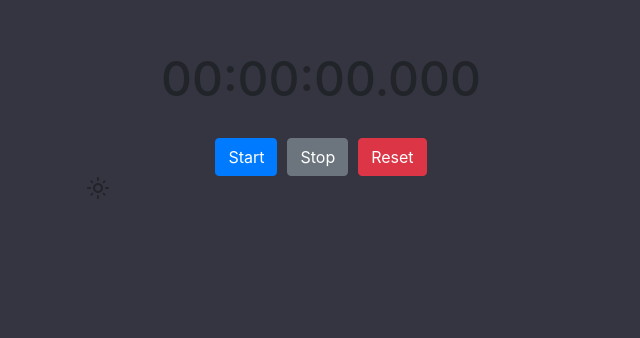
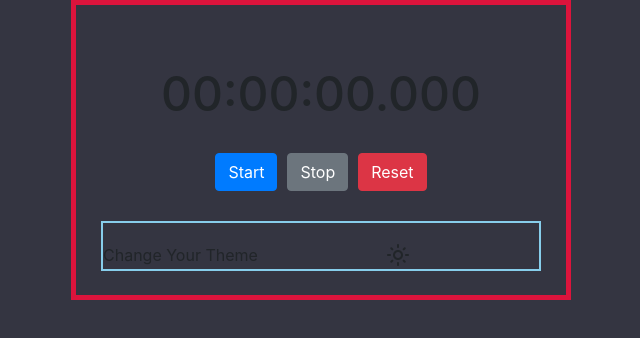
Before and after one commit to rajnish203/StopWatch, a plain HTML site: page index.html in a window 1280 px wide. Shown: the whole page, without its empty margins (319-959 px from the left). Drawn offline with nearby package versions, Linux system fonts and the light colour scheme.

Commit message:
Theme Added

```diff
--- a/index.html
+++ b/index.html
@@ -9,6 +9,7 @@
   <link rel="stylesheet"href="style.css";
 </head>
 <body>
+ <div id="i1">
   <div class="container">
     <h1 class="display">00:00:00</h1>
     <div class="btn-container">
@@ -17,9 +18,11 @@
       <button class="btn btn-danger reset-btn">Reset</button>
     </div>
     <div class="typing-controls">
+      <span> Change Your Theme</span>
       <span id="theme-btn" class="material-symbols-rounded">light_mode</span>
   </div>
   </div>
+ </div>
     <script src="script.js"></script>
 </body>
 </html>
--- a/style.css
+++ b/style.css
@@ -8,9 +8,10 @@
     --incoming-chat-bg:#444654;
     --outgoing-chat-border:#343541;
     --incoming-chat-border:#444654;
+    --display-color:white;
 }
 .light-mode{
-    --text-color:#343541;
+    --text-color:white;
     --icon-color:#a9a9bc;
     --icon-hover-bg:#f1f1f3;
     --placeholder-color:#9f9f9f;
@@ -18,9 +19,32 @@
     --incoming-chat-bg:#F7F7F8;
     --outgoing-chat-border:#FFFFFF;
     --incoming-chat-border:#D9D9E3;
-}
+    --display-color:white;
+  }
+
 body{
     background: var(--outgoing-chat-bg);
+}
+#i1{
+  margin: auto;
+  width: 500px;
+  height: 300px;
+  padding: 10px;
+  border: 5px solid crimson;
+}
+.typing-controls{
+  margin-top: 7%;
+  width: inherit;
+  height: 50px;
+
+  padding-top: 20px;
+  border: 2px solid skyblue;
+}
+#theme-btn{
+  margin: 0;
+  position: absolute;
+
+  margin-left: 10%;
 }
 .container {
     max-width: 500px;
```
